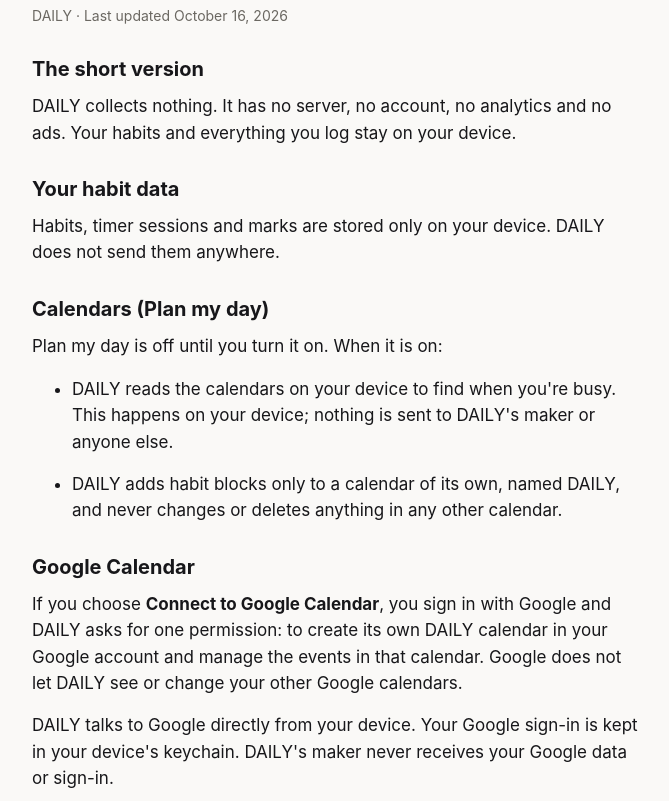
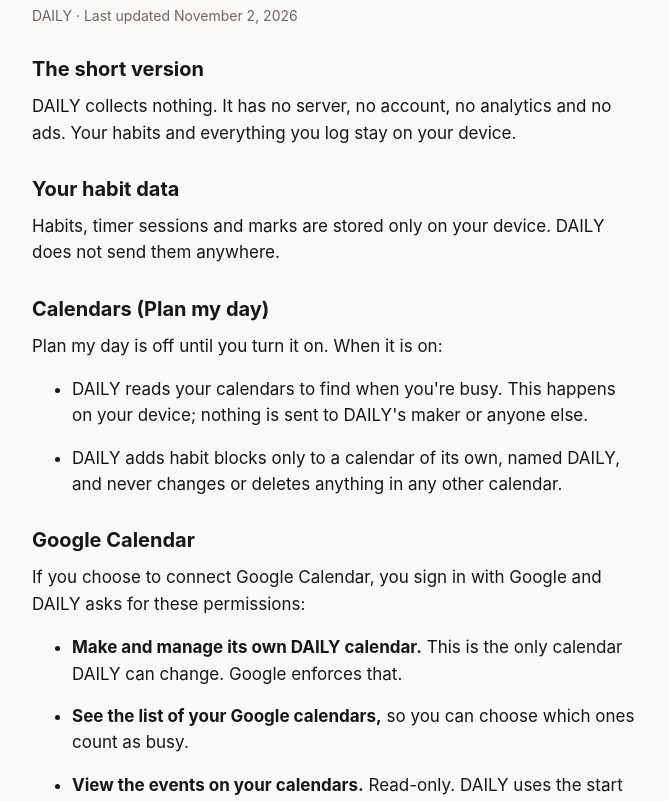
Before and after one commit to bowserlm/daily-site, a plain HTML site: page privacy.html in a window 1280 px wide. Shown: the part 104-905 px from the top of the page, without its empty margins (304-973 px from the left). Drawn offline with Linux system fonts and the light colour scheme.

Commit message:
Privacy policy: DAILY now reads Google calendars for busy time, read-only; what it reads and doesn't
Co-Authored-By: Claude Opus 5.5 <noreply@anthropic.com>

```diff
--- a/privacy.html
+++ b/privacy.html
@@ -10,7 +10,7 @@
 <body>
 <main>
   <h1>Privacy policy</h1>
-  <p class="muted">DAILY · Last updated October 16, 2026</p>
+  <p class="muted">DAILY · Last updated November 2, 2026</p>
 
   <h2>The short version</h2>
   <p>DAILY collects nothing. It has no server, no account, no analytics and no ads. Your habits and everything you log stay on your device.</p>
@@ -21,13 +21,18 @@
   <h2>Calendars (Plan my day)</h2>
   <p>Plan my day is off until you turn it on. When it is on:</p>
   <ul>
-    <li>DAILY reads the calendars on your device to find when you're busy. This happens on your device; nothing is sent to DAILY's maker or anyone else.</li>
+    <li>DAILY reads your calendars to find when you're busy. This happens on your device; nothing is sent to DAILY's maker or anyone else.</li>
     <li>DAILY adds habit blocks only to a calendar of its own, named DAILY, and never changes or deletes anything in any other calendar.</li>
   </ul>
 
   <h2>Google Calendar</h2>
-  <p>If you choose <strong>Connect to Google Calendar</strong>, you sign in with Google and DAILY asks for one permission: to create its own DAILY calendar in your Google account and manage the events in that calendar. Google does not let DAILY see or change your other Google calendars.</p>
-  <p>DAILY talks to Google directly from your device. Your Google sign-in is kept in your device's keychain. DAILY's maker never receives your Google data or sign-in.</p>
+  <p>If you choose to connect Google Calendar, you sign in with Google and DAILY asks for these permissions:</p>
+  <ul>
+    <li><strong>Make and manage its own DAILY calendar.</strong> This is the only calendar DAILY can change. Google enforces that.</li>
+    <li><strong>See the list of your Google calendars,</strong> so you can choose which ones count as busy.</li>
+    <li><strong>View the events on your calendars.</strong> Read-only. DAILY uses the start and end time of each event, whether it was cancelled, what kind of event it is, and whether you declined it, so habit blocks go around your real commitments. It does not request event titles, descriptions, locations or other guests through this read.</li>
+  </ul>
+  <p>DAILY talks to Google directly from your device. Event times are used on your device while it plans and are not stored. Your Google sign-in is kept in your device's keychain. DAILY has no server, and its maker never receives your Google data or sign-in. DAILY does not share Google data with anyone, does not use it for advertising, and does not use it to train AI models.</p>
   <p>DAILY's use of information received from Google APIs adheres to the <a href="https://developers.google.com/terms/api-services-user-data-policy">Google API Services User Data Policy</a>, including the Limited Use requirements.</p>
   <p>To disconnect, tap <strong>Disconnect Google</strong> in DAILY, or remove DAILY at <a href="https://myaccount.google.com/permissions">myaccount.google.com/permissions</a>. The DAILY calendar stays in your Google account until you delete it.</p>
 
```
